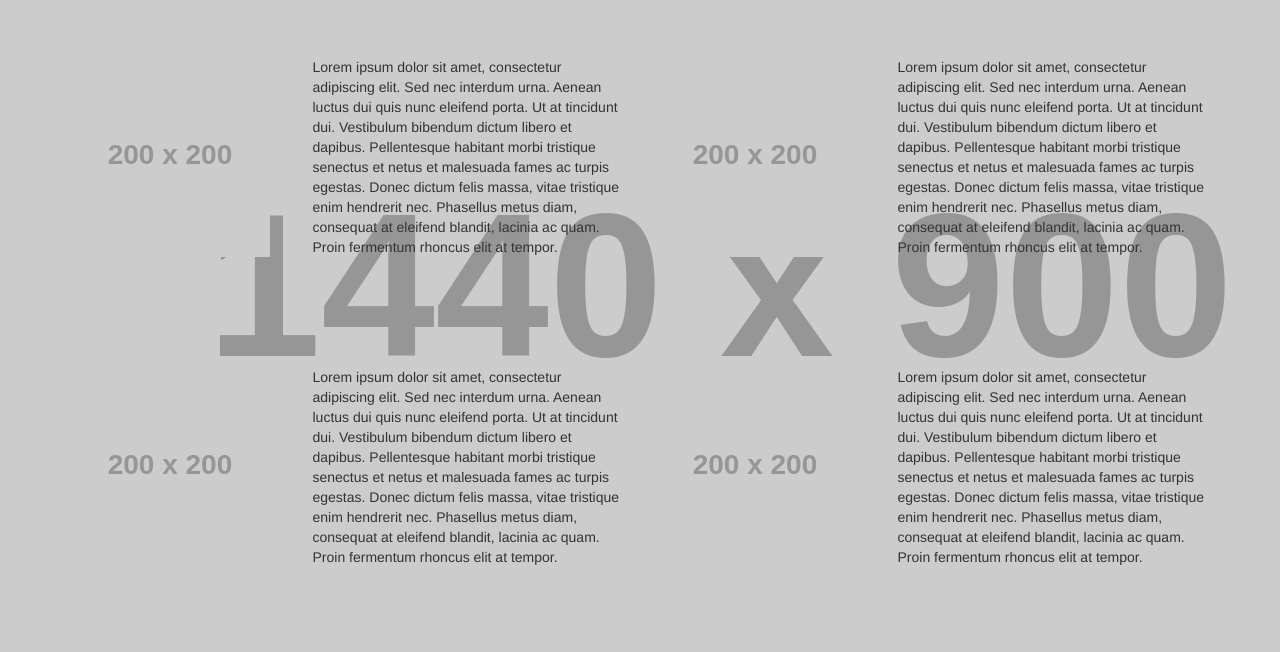
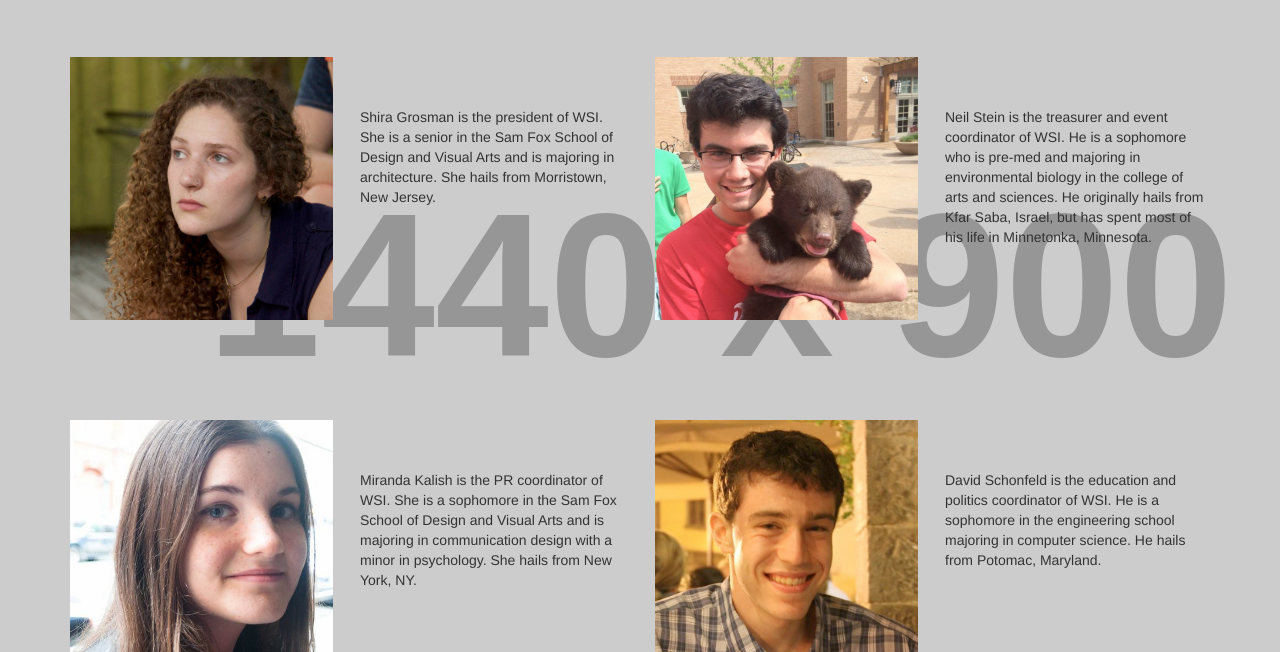
Before and after one commit to mirandakalish/WSI, a plain HTML site: page board.html in a window 1280 px wide. Shown: the part 148-800 px from the top of the page. Drawn offline with nearby package versions, Linux system fonts and the light colour scheme; placeholder pictures from the web are drawn by us.

Commit message:
finished board

```diff
--- a/board.html
+++ b/board.html
@@ -54,64 +54,50 @@
     <div class="shira">
       <div class="col-md-3">
         <div class="portrait">
-          <img class="img-responsive" src="http://placehold.it/200x200" alt="...">
+          <img class="img-responsive" src="shira.jpg" alt="...">
         </div>
       </div>
-      <div class="col-md-3">
+      <div class="col-md-2 col-md-offset-1">
          <div class="bio">
-           <p>Lorem ipsum dolor sit amet, consectetur adipiscing elit. Sed nec interdum urna. Aenean luctus dui quis nunc eleifend porta. Ut at tincidunt dui. Vestibulum bibendum dictum libero et dapibus. Pellentesque habitant morbi tristique senectus et netus et malesuada fames ac turpis egestas. Donec dictum felis massa, vitae tristique enim hendrerit nec. Phasellus metus diam, consequat at eleifend blandit, lacinia ac quam. Proin fermentum rhoncus elit at tempor.</p>
+           <p>Shira Grosman is the president of WSI. She is a senior in the Sam Fox School of Design and Visual Arts and is majoring in architecture. She hails from Morristown, New Jersey.</p>
          </div>
        </div>
      </div>
     <div class="neil">
       <div class="col-md-3">
         <div class="portrait">
-          <img class="img-responsive" src="http://placehold.it/200x200" alt="...">
+          <img class="img-responsive" src="neil.jpg" alt="...">
         </div>
       </div>
-      <div class="col-md-3">
+      <div class="col-md-2 col-md-offset-1">
          <div class="bio">
-           <p>Lorem ipsum dolor sit amet, consectetur adipiscing elit. Sed nec interdum urna. Aenean luctus dui quis nunc eleifend porta. Ut at tincidunt dui. Vestibulum bibendum dictum libero et dapibus. Pellentesque habitant morbi tristique senectus et netus et malesuada fames ac turpis egestas. Donec dictum felis massa, vitae tristique enim hendrerit nec. Phasellus metus diam, consequat at eleifend blandit, lacinia ac quam. Proin fermentum rhoncus elit at tempor.</p>
+           <p>Neil Stein is the treasurer and event coordinator of WSI. He is a sophomore who is pre-med and majoring in environmental biology in the college of arts and sciences. He originally hails from Kfar Saba, Israel, but has spent most of his life in Minnetonka, Minnesota.</p>
          </div>
        </div>
      </div>
   </div> <!--closing row-->
   <div class="row">
-    <div class="emily">
+    <div class="miranda">
       <div class="col-md-3">
         <div class="portrait">
-          <img class="img-responsive" src="http://placehold.it/200x200" alt="...">
-        </div>
+          <img class="img-responsive" src="miranda.jpg" alt="...">
       </div>
-      <div class="col-md-3">
+      </div>
+      <div class="col-md-2 col-md-offset-1">
         <div class="bio">
-          <p>Lorem ipsum dolor sit amet, consectetur adipiscing elit. Sed nec interdum urna. Aenean luctus dui quis nunc eleifend porta. Ut at tincidunt dui. Vestibulum bibendum dictum libero et dapibus. Pellentesque habitant morbi tristique senectus et netus et malesuada fames ac turpis egestas. Donec dictum felis massa, vitae tristique enim hendrerit nec. Phasellus metus diam, consequat at eleifend blandit, lacinia ac quam. Proin fermentum rhoncus elit at tempor.</p>
+          <p>Miranda Kalish is the PR coordinator of WSI. She is a sophomore in the Sam Fox School of Design and Visual Arts and is majoring in communication design with a minor in psychology. She hails from New York, NY.</p>
         </div>
       </div>
     </div>
-    <div class="miranda">
-      <div class="col-md-3">
-        <div class="portrait">
-          <img class="img-responsive" src="http://placehold.it/200x200" alt="...">
-      </div>
-      </div>
-      <div class="col-md-3">
-        <div class="bio">
-          <p>Lorem ipsum dolor sit amet, consectetur adipiscing elit. Sed nec interdum urna. Aenean luctus dui quis nunc eleifend porta. Ut at tincidunt dui. Vestibulum bibendum dictum libero et dapibus. Pellentesque habitant morbi tristique senectus et netus et malesuada fames ac turpis egestas. Donec dictum felis massa, vitae tristique enim hendrerit nec. Phasellus metus diam, consequat at eleifend blandit, lacinia ac quam. Proin fermentum rhoncus elit at tempor.</p>
-        </div>
-      </div>
-    </div>
-  </div>
-  <div class="row">
     <div class="david">
       <div class="col-md-3">
         <div class="portrait">
-          <img class="img-responsive" src="http://placehold.it/200x200" alt="...">
+          <img class="img-responsive" src="david.jpg" alt="...">
       </div>
       </div>
-      <div class="col-md-3">
+      <div class="col-md-2 col-md-offset-1">
         <div class="bio">
-          <p>Lorem ipsum dolor sit amet, consectetur adipiscing elit. Sed nec interdum urna. Aenean luctus dui quis nunc eleifend porta. Ut at tincidunt dui. Vestibulum bibendum dictum libero et dapibus. Pellentesque habitant morbi tristique senectus et netus et malesuada fames ac turpis egestas. Donec dictum felis massa, vitae tristique enim hendrerit nec. Phasellus metus diam, consequat at eleifend blandit, lacinia ac quam. Proin fermentum rhoncus elit at tempor.</p>
+          <p>David Schonfeld is the education and politics coordinator of WSI. He is a sophomore in the engineering school majoring in computer science. He hails from Potomac, Maryland.</p>
         </div>
       </div>
     </div>
--- a/css/custom.css
+++ b/css/custom.css
@@ -30,9 +30,9 @@ body {
 }
 
 .bio {
-	margin-top:50px;
+	margin-top:100px;
 	padding-bottom:50px;
-	margin-left:-50px;
+	margin-left:-100px;
 }
 
 .events-info {
```
Also changed, not shown: david.jpg (added), miranda.jpg (added), neil.jpg (added), shira.jpg (added).
